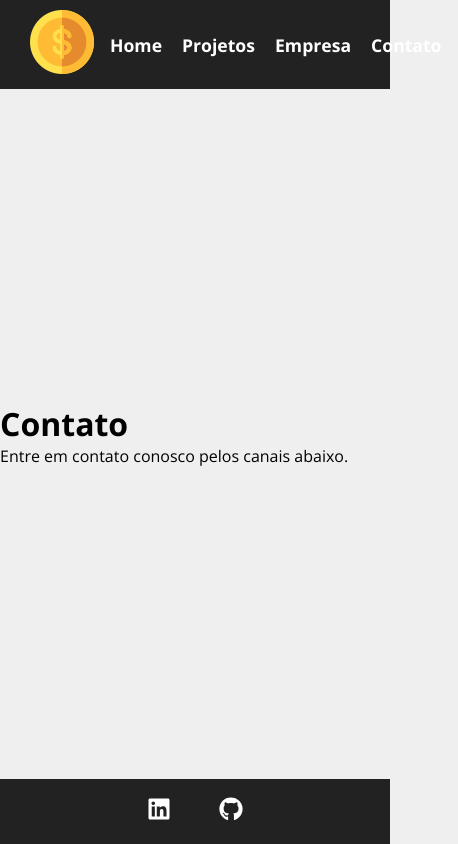
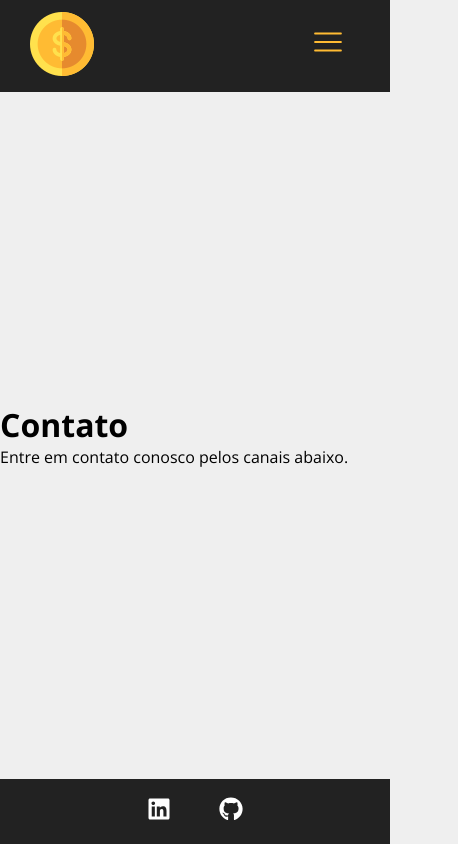
Before and after one commit to YudiYamada/gerenciador-de-projetos, a React (Vite) app: page /contato in a window 390 px wide. Shown: the whole page, 458 px wide, since content can reach past the window. Built offline with nearby package versions, Linux system fonts and the light colour scheme.

Commit message:
feat: add responsive hamburger menu to NavBar

```diff
--- a/src/components/NavBar/NavBar.jsx
+++ b/src/components/NavBar/NavBar.jsx
@@ -1,15 +1,32 @@
 import React from "react";
-import { NavbarContainer, NavList, NavLink } from "./NavBarStyles";
+import { RxHamburgerMenu } from "react-icons/rx";
+import { NavbarContainer, NavList, NavLink, HamburgerButton } from "./NavBarStyles";
+import { useToggleMenuHamburger } from "../../hooks/useToggleMenuHamburger";
 
-const NavBar = () => (
-  <NavbarContainer>
-    <NavList>
-      <li><NavLink to="/">Home</NavLink></li>
-      <li><NavLink to="/projetos">Projetos</NavLink></li>
-      <li><NavLink to="/empresa">Empresa</NavLink></li>
-      <li><NavLink to="/contato">Contato</NavLink></li>
-    </NavList>
-  </NavbarContainer>
-);
+const NavBar = () => {
+  const { isOpen, toggleMenuHamburger } = useToggleMenuHamburger();
+
+  return (
+    <NavbarContainer>
+      <HamburgerButton isOpen={isOpen} onClick={toggleMenuHamburger}>
+        <RxHamburgerMenu />
+      </HamburgerButton>
+      <NavList isOpen={isOpen}>
+        <li>
+          <NavLink to="/">Home</NavLink>
+        </li>
+        <li>
+          <NavLink to="/projetos">Projetos</NavLink>
+        </li>
+        <li>
+          <NavLink to="/empresa">Empresa</NavLink>
+        </li>
+        <li>
+          <NavLink to="/contato">Contato</NavLink>
+        </li>
+      </NavList>
+    </NavbarContainer>
+  );
+};
 
 export default NavBar;
--- a/src/components/NavBar/NavBarStyles.jsx
+++ b/src/components/NavBar/NavBarStyles.jsx
@@ -4,6 +4,7 @@ import { Link } from "react-router-dom";
 export const NavbarContainer = styled.nav`
   display: flex;
   justify-content: space-between;
+  align-items: center;
   padding: 1em;
 `;
 
@@ -12,6 +13,17 @@ export const NavList = styled.ul`
   list-style: none;
   align-items: center;
   gap: 20px;
+
+  @media (max-width: 500px) {
+    flex-direction: column;
+    position: absolute;
+    top: 90px;
+    left: ${({ isOpen }) => (isOpen ? "0" : "-100%")};
+    background: ${({ theme }) => theme.colors.secondary};
+    width: 100%;
+    padding: 1em;
+    transition: 0.3s ease-in-out;
+  }
 `;
 
 export const NavLink = styled(Link)`
@@ -22,5 +34,21 @@ export const NavLink = styled(Link)`
 
   &:hover {
     color: ${({ theme }) => theme.colors.primary};
+    cursor: pointer;
   }
 `;
+
+export const HamburgerButton = styled.button`
+  display: none;
+  background: none;
+  border: none;
+  font-size: 2em;
+  cursor: pointer;
+  transition: transform 0.3s ease-in-out;
+  color: ${({ theme }) => theme.colors.primary};
+
+  @media (max-width: 500px) {
+    display: block;
+    transform: ${({ isOpen }) => (isOpen ? "rotate(90deg)" : "rotate(0deg)")};
+  }
+`;
```
